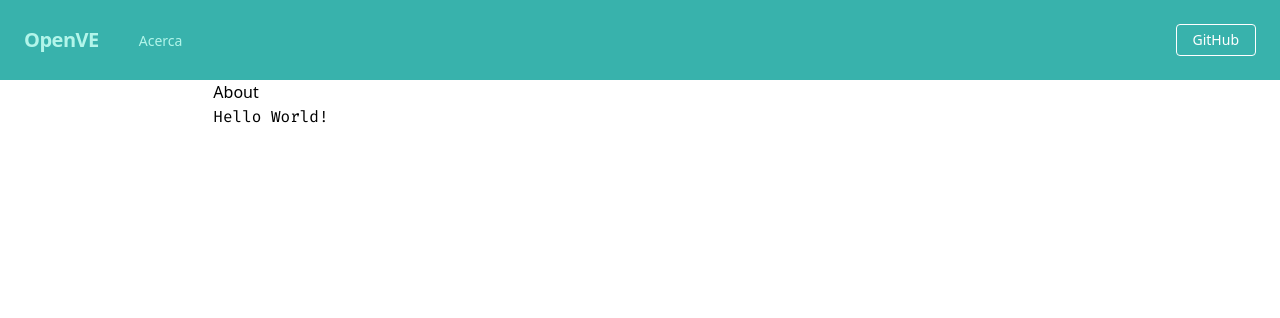
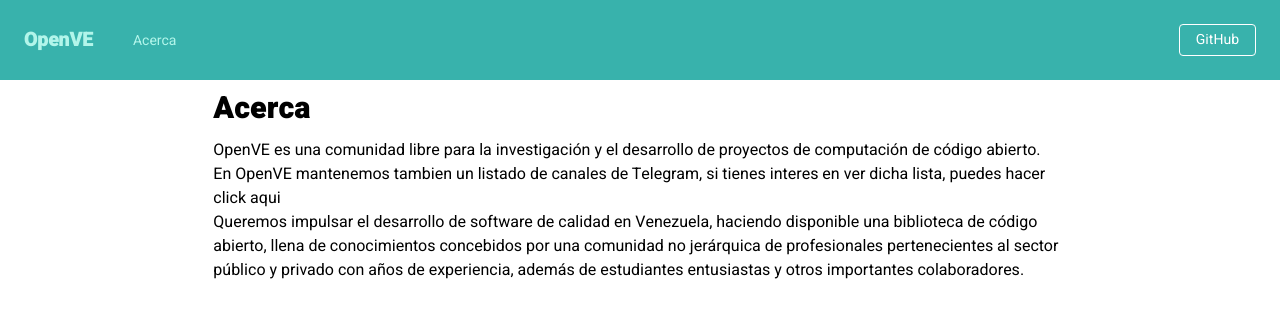
Before and after one commit to OpenVE/openve.github.com, a React (Create React App) app: page /about in a window 1280 px wide. Shown: the top 318 px of the page. Built offline with nearby package versions, Linux system fonts and the light colour scheme.

Commit message:
add: about page with original content

```diff
--- a/public/index.html
+++ b/public/index.html
@@ -24,7 +24,7 @@
       work correctly both with client-side routing and a non-root public URL.
       Learn how to configure a non-root public URL by running `npm run build`.
     -->
-    <link href="https://fonts.googleapis.com/css2?family=Fira+Code&family=Heebo:wght@400;600&display=swap" rel="stylesheet" />
+    <link href="https://fonts.googleapis.com/css2?family=Fira+Code&family=Heebo:wght@400;900&display=swap" rel="stylesheet" />
     <title>OpenVE</title>
   </head>
   <body>
--- a/src/components/Header/index.tsx
+++ b/src/components/Header/index.tsx
@@ -18,7 +18,7 @@
         <NavLink to="about">Acerca</NavLink>
       </div>
       <div>
-        <a href="https://github.com/OpenVE" target="_blank" className="inline-block text-sm px-4 py-2 leading-none border rounded text-white border-white hover:border-transparent hover:text-teal-500 hover:bg-white mt-4 lg:mt-0">
+        <a href="https://github.com/OpenVE" target="_blank" rel="noopener noreferrer" className="inline-block text-sm px-4 py-2 leading-none border rounded text-white border-white hover:border-transparent hover:text-teal-500 hover:bg-white mt-4 lg:mt-0">
           GitHub
         </a>
       </div>
--- a/src/pages/About/index.tsx
+++ b/src/pages/About/index.tsx
@@ -1,10 +1,26 @@
 import React from "react";
 
-function Home() {
+function Home(): JSX.Element {
   return (
     <div>
-      <h2>About</h2>
-      <code>Hello World!</code>
+      <h2>Acerca</h2>
+      <article>
+        <p>
+          OpenVE es una comunidad libre para la investigación y el desarrollo
+          de proyectos de computación de código abierto.
+        </p>
+        <p>
+          En OpenVE mantenemos tambien un listado de canales de Telegram, si tienes
+          interes en ver dicha lista, puedes hacer click aqui
+        </p>
+        <p>
+          Queremos impulsar el desarrollo de software de calidad en Venezuela, haciendo
+          disponible una biblioteca de código abierto, llena de conocimientos concebidos
+          por una comunidad no jerárquica de profesionales pertenecientes al sector público
+          y privado con años de experiencia, además de estudiantes entusiastas y otros
+          importantes colaboradores.
+        </p>
+      </article>
     </div>
   );
 }
--- a/src/tailwind.css
+++ b/src/tailwind.css
@@ -1,3 +1,30 @@
 @tailwind base;
 @tailwind components;
 @tailwind utilities;
+
+body {
+  font-family: 'Heebo', sans-serif;
+  font-weight: 400;
+  font-size: 16px;
+}
+
+h1 {
+  font-family: 'Heebo', sans-serif;
+  font-weight: 600;
+  font-size: 2rem;
+  margin: .4rem 0;
+}
+
+h2 {
+  font-family: 'Heebo', sans-serif;
+  font-weight: 600;
+  font-size: 1.9rem;
+  margin: .4rem 0;
+}
+
+h3 {
+  font-family: 'Heebo', sans-serif;
+  font-weight: 600;
+  font-size: 1.7rem;
+  margin: .4rem 0;
+}
```
Also changed, not shown: src/tailwind.output.css.
